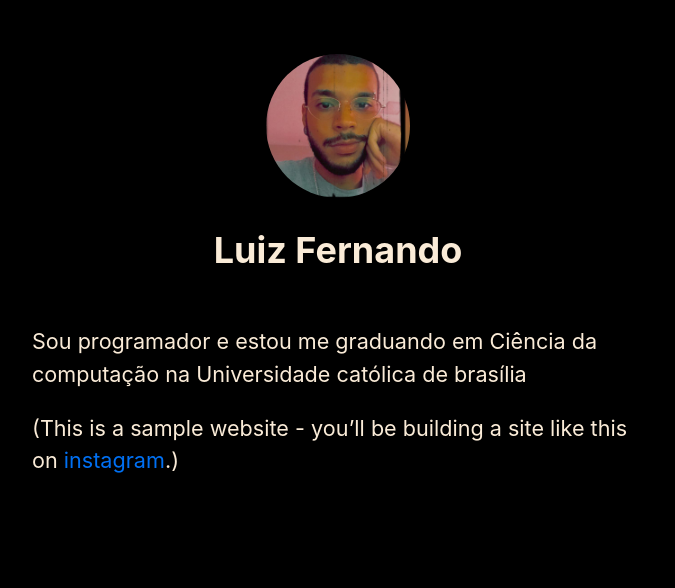
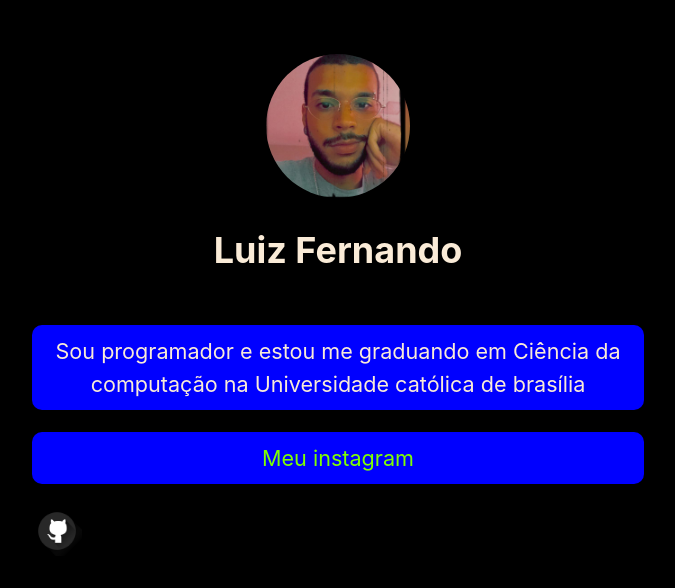
Before and after one commit to luizpibo/BlogPessoal, a Next.js app: page / in a window 1280 px wide. Shown: the top 588 px of the page, without its empty margins (302-977 px from the left). Built offline with nearby package versions, Linux system fonts and the light colour scheme.

Commit message:
ultimas alteracoes

```diff
--- a/pages/components/layout.js
+++ b/pages/components/layout.js
@@ -32,7 +32,6 @@ export default function Layout({ children, home }) {
           name="luiz fernando"
           content="Aprendendo a construir um site pessoal usando Next.js"/>
 
-
         <meta
           property="og:image"
           content={`https://og-image.now.sh/${encodeURI(
@@ -40,7 +39,9 @@ export default function Layout({ children, home }) {
           )}.png?theme=light&md=0&fontSize=75px&images=https%3A%2F%2Fassets.vercel.com%2Fimage%2Fupload%2Ffront%2Fassets%2Fdesign%2Fnextjs-black-logo.svg`}/>
 
         <meta name="og:title" content={siteTitle} />
+
         <meta name="twitter:card" content="summary_large_image" />
+
       </Head>
       <header className={styles.header}>
         {home ? (
--- a/pages/index.js
+++ b/pages/index.js
@@ -10,11 +10,20 @@ function Home() {
       </Head>
       <section className={utilStyles.headingMd}>
         <p>Sou programador e estou me graduando em Ciência da computação na Universidade católica de brasília</p>
-        <p>
-          (This is a sample website - you’ll be building a site like this on{' '}
-          <a href="https://instagram.com/luizpibo2">instagram</a>.)
-        </p>
+        <a href="https://instagram.com/luizpibo2">
+          <p>
+            Meu instagram
+          </p>
+        </a>
       </section>
+      <footer>
+        <span itemID='botaoGit'>
+          <a href="https://github.com/luizpibo">
+            <img src="/images/logoGit.png">
+            </img>
+          </a>
+        </span>
+      </footer>
     </Layout>
   )
 }
--- a/pages/styles/global.css
+++ b/pages/styles/global.css
@@ -14,16 +14,43 @@ body {
   box-sizing: border-box;
 }
 
+p{
+  background-color: blue;
+  padding: 10px;
+  border-radius: 10px;
+  text-align: center;
+  height: auto;
+  -webkit-box-align: start;
+  vertical-align: bottom;
+
+}
+p:hover{
+  background-color: rgb(0, 0, 200);
+  border-radius: 30px;
+}
+
 a {
-  color: #0070f3;
-  text-decoration: none;
+  color: chartreuse;
+  text-decoration: black;
 }
 
 a:hover {
-  text-decoration: underline;
+  text-decoration: solid;
+  font-weight: bolder;
 }
 
 img {
   max-width: 100%;
   display: block;
+
 }
+
+footer{
+  align-self: center;
+  width: 50px;
+  align-self: center;
+    align-items: center;
+    align-content: center;
+    text-align: center;
+    ruby-align: center;
+}
--- a/pages/styles/utils.module.css
+++ b/pages/styles/utils.module.css
@@ -50,3 +50,11 @@
 .lightText{
     color: #999;
 }
+
+.botaoGit{
+    align-self: center;
+    align-items: center;
+    align-content: center;
+    text-align: center;
+    ruby-align: center;
+}
```
Also changed, not shown: public/images/logoGit.png (added).
